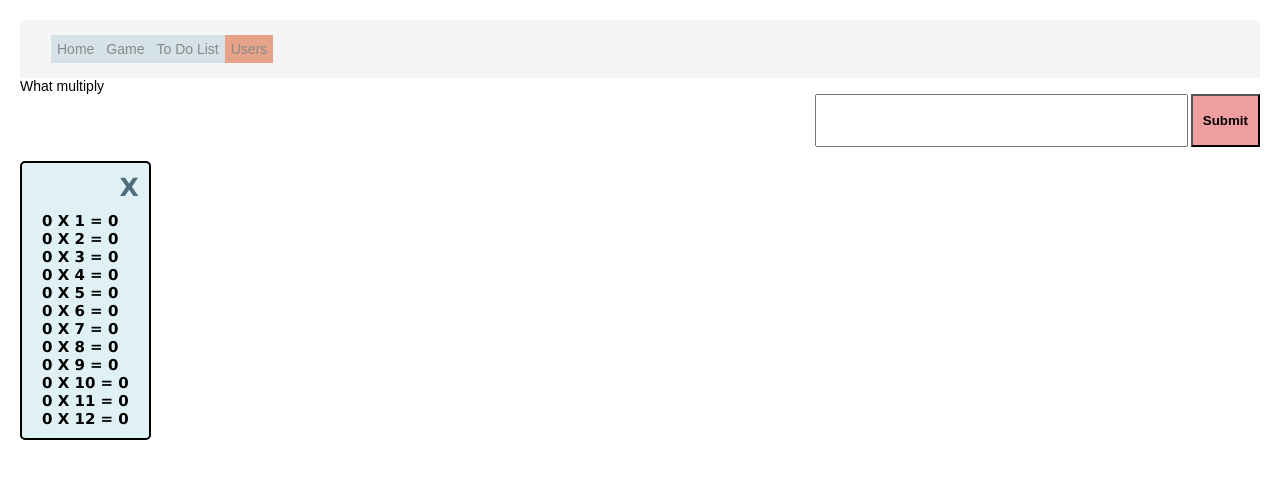
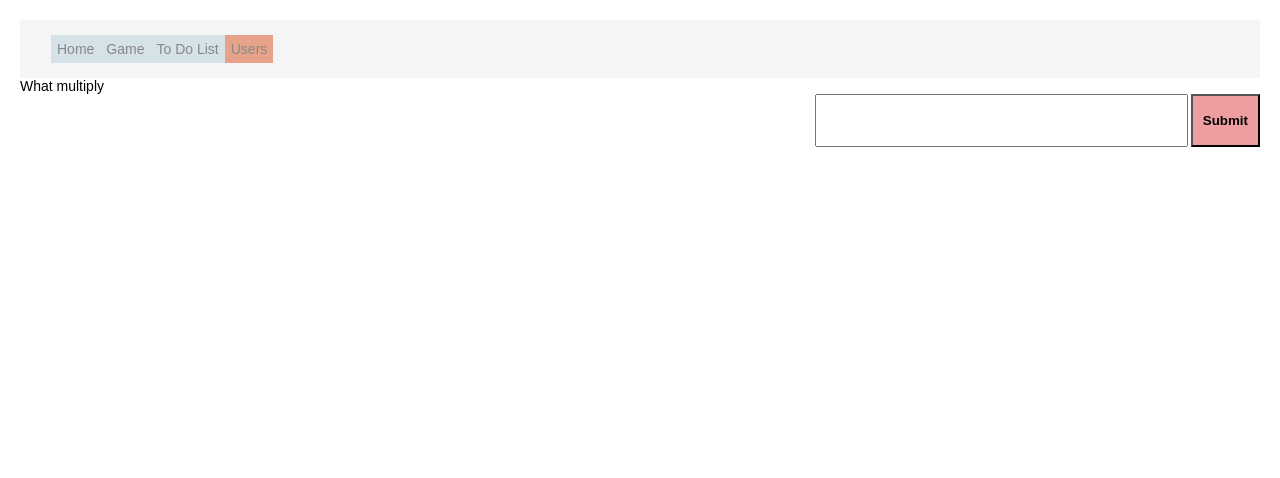
Before and after one commit to R-Dorito/ReactWebsite, a React (Create React App) app: page /users in a window 1280 px wide. Shown: the top 478 px of the page. Built offline with nearby package versions, Linux system fonts and the light colour scheme.

Commit message:
before luke

```diff
--- a/src/components/mathTable/index.jsx
+++ b/src/components/mathTable/index.jsx
@@ -1,17 +1,19 @@
 import React from 'react';
 
 import { TextBox } from '../input'
-import { StyledNavList, StyledListItem, MathDisplay, Exit, Close } from './mathTableStyling'
+import { StyledNavList, StyledListItem, MathBody, Exit, Close, Variable } from './mathTableStyling'
 
-export class MathTable extends React.Component {
-
+export class MathTable extends React.Component
+{
   constructor(props){
     super(props);
     console.log("consturctor")
     this.state = {
-        inputNumber: '',
-        unsavedInputVal: '',
+      //inputNumber: '',
+      inputNumbers: [],
+      unsavedInputNumber: '',
       display: false,
+      textBoxError: false,
     };
     this.handleChange = this.handleChange.bind(this);
     this.handleSubmit = this.handleSubmit.bind(this);
@@ -19,57 +21,70 @@ export class MathTable extends React.Component {
 
   handleChange(event) {
     this.setState({
-        unsavedInputVal: event.target.value
+      unsavedInputNumber: event.target.value
     })
-      console.log("changed: " + this.state.unsavedInputVal);
+    if(event.target.value <= 999 && event.target.value >= 0){
+      this.setState({
+        textBoxError: !this.state.textBoxError
+      })
+    }
   }
 
   handleSubmit(event) {
     console.log("submitted");
 
     const re = /^[0-9\b]+$/;
-      if (re.test(this.state.unsavedInputVal)) {
+    if (re.test(this.state.unsavedInputNumber)) {
       this.setState({
-          inputNumber: this.state.unsavedInputVal
+        inputNumber: this.state.unsavedInputNumber,
+        display: true
       })
     }
     //event.preventDefault();
   }
 
-    multiplication () {
+  drawTextBox() {
+    return (
+      <TextBox value={ this.state.unsavedInputNumber } onChange={this.handleChange} onSubmit={this.handleSubmit}/>
+    )
+  }
+  multiplication() {
     // No input, no answers...
-      const inputValue = (this.state.inputNumber || 0);
-
+    const recievedNumber = (this.state.inputNumber || 0);
     var itterate = 1;
     let displayArray;
 
     const answers = [];
     //return all the answers
     for(let i = 1; i <= 12; i++){
-        answers.push(inputValue * i);
+      answers.push(recievedNumber * i);
     }
 
+    if(this.state.display){
       displayArray = answers.map(function(arrayAnswers){
-        return <StyledListItem>{inputValue} X {itterate++} = {arrayAnswers}</StyledListItem>
+        return <StyledListItem> {recievedNumber} X {itterate++} = {arrayAnswers}</StyledListItem>
       })
-
+    }
     return displayArray
   }
 
-    render(){
-
+  render() {
     let results = this.multiplication();
-
     return(
-        <MathDisplay>
-          <TextBox value={ this.state.unsavedInputVal } onChange={this.handleChange} onSubmit={this.handleSubmit}/>
+      <MathBody>
+        {this.drawTextBox()}
+        {
+          this.state.inputNumber && (
             <StyledNavList>
               <Exit>
                 <Close>X</Close>
               </Exit>
+              <Variable>{this.state.inputNumber}</Variable>
               {results}
             </StyledNavList>
-        </MathDisplay>
+          )
+        }
+      </MathBody>
     )
   }
 }
--- a/src/components/mathTable/mathTableStyling.jsx
+++ b/src/components/mathTable/mathTableStyling.jsx
@@ -4,9 +4,11 @@ export const StyledNavList = styled.ul`
   background-color: #e0f1f5;
   position: absolute;
   padding: 0px 0px 10px 0px;
-  list-style-type: none;
   border: 2px solid black;
   border-radius: 5px;
+  list-style-type: none;
+  width: 200px;
+  max-width: 200px;
 `
 
 export const StyledListItem = styled.li`
@@ -14,18 +16,28 @@ export const StyledListItem = styled.li`
   font: bold 15px Verdana, sans-serif;
 
 `
-export const MathDisplay = styled.div`
+export const MathBody = styled.div`
 
 `
 export const Exit = styled.div`
-  position: relative;
-  text-align: right;
-
+  display: flex;
   margin: 0px;
-  padding: 10px;
+  //padding: 10px;
 `
 export const Close = styled.h1`
-  font: bold 25px Verdana, sans-serif;
+  margin: 0px;
+  margin-right: 2px;
+  margin-left: auto;
+  padding: 2px;
+  font:  20px Verdana, sans-serif;
   color: #4F6D7A;
+  &:hover{
+    background-color: #FBB13C;
+    color: white;
+  }
+`
+export const Variable = styled.h1`
+  padding: 0px 0px 5px 20px;
   margin: 0px;
+
 `
```
Lines whose indentation alone changed are shown as unchanged.
